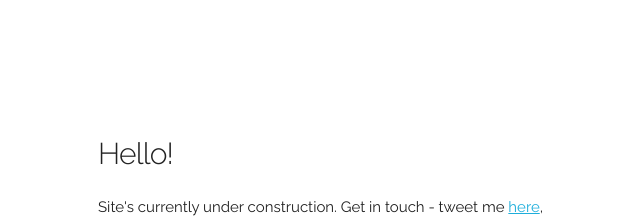
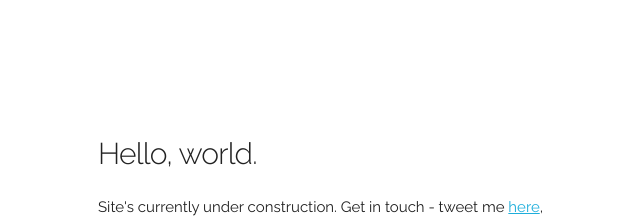
Before and after one commit to lvmvr/lvmvr.github.io, a plain HTML site: page index.html in a window 1280 px wide. Shown: the part 106-329 px from the top of the page, without its empty margins (62-702 px from the left). Drawn offline with Linux system fonts and the light colour scheme.

Commit message:
Change header wording.

```diff
--- a/index.html
+++ b/index.html
@@ -34,7 +34,7 @@
   <div class="container">
     <div class="row">
       <div class="one-half column" style="margin-top: 25%">
-        <h4>Hello!</h4>
+        <h4>Hello, world.</h4>
         <p>Site's currently under construction. Get in touch - tweet me <a href="http://twitter.com/lvmvr">here</a>, see photos <a href="http://instagram.com/__lrg">here</a>, or <a href="mailto:lamar@gobynd.com">shoot me an email</a>. <br>Thanks.</p>
       </div>
     </div>
```
